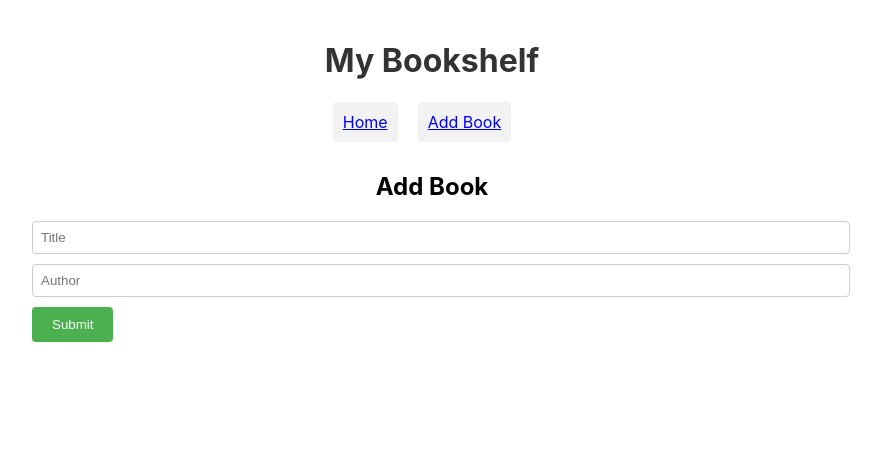
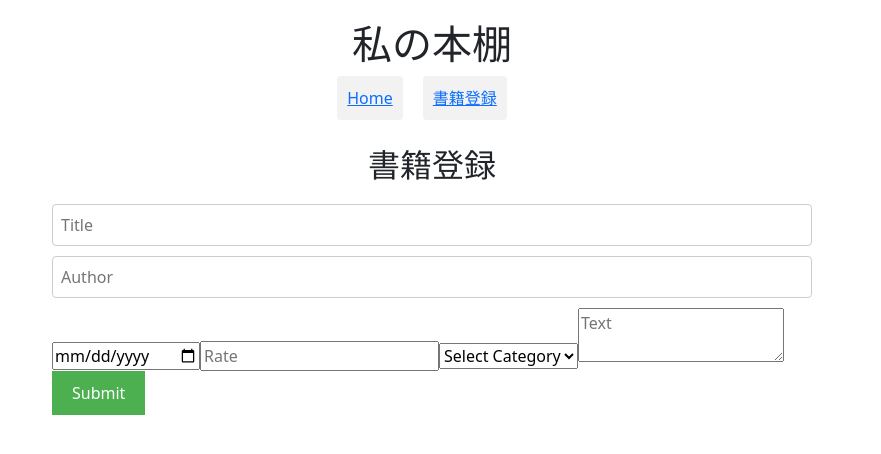
Before and after one commit to yukoshan/mybookshelffront, a React (Create React App) app: page /add in a window 1280 px wide. Shown: the top 454 px of the page, without its empty margins (208-1089 px from the left). Built offline with nearby package versions, Linux system fonts and the light colour scheme.

Commit message:
フィールド追加

```diff
--- a/src/App.jsx
+++ b/src/App.jsx
@@ -3,7 +3,6 @@ import { BrowserRouter as Router, Routes, Route, Link } from 'react-router-dom';
 import BookList from './components/BookList';
 import BookForm from './components/BookForm';
 import EditBookForm from './components/EditBookForm';
-// import DeleteButton from './components/DeleteButton';
 import './App.css'
 
 function App() {
@@ -28,14 +27,14 @@ function App() {
     return (
         <Router>
             <div className="App">
-                <h1>My Bookshelf</h1>
+                <h1>私の本棚</h1>
                 <nav>
                     <ul>
                         <li>
                             <Link to="/">Home</Link>
                         </li>
                         <li>
-                            <Link to="/add">Add Book</Link>
+                            <Link to="/add">書籍登録</Link>
                         </li>
                     </ul>
                 </nav>
--- a/src/components/BookForm.jsx
+++ b/src/components/BookForm.jsx
@@ -5,11 +5,15 @@ import './BookForm.css'
 function BookForm() {
     const [title, setTitle] = useState('');
     const [author, setAuthor] = useState('');
+    const [readingdate, setReadingdate] = useState('');
+    const [rate, setRate] = useState('');
+    const [category, setCategory] = useState('');
+    const [text, setText] = useState('');
     const navigate = useNavigate();
 
     const handleSubmit = (event) => {
         event.preventDefault();
-        const bookData = { title, author };
+        const bookData = { title, author, readingdate, rate, category, text };
 
         fetch('http://127.0.0.1:8000/api/books/', {
             method: 'POST',
@@ -24,7 +28,7 @@ function BookForm() {
 
     return (
         <div>
-            <h2>Add Book</h2>
+            <h2>書籍登録</h2>
             <form onSubmit={handleSubmit}>
                 <input
                     type="text"
@@ -38,6 +42,32 @@ function BookForm() {
                     onChange={(e) => setAuthor(e.target.value)}
                     placeholder="Author"
                 />
+                <input
+                    type="date"
+                    value={readingdate}
+                    onChange={(e) => setReadingdate(e.target.value)}
+                    placeholder="Reading Date"
+                />
+                <input
+                    type="number"
+                    value={rate}
+                    onChange={(e) => setRate(e.target.value)}
+                    placeholder="Rate"
+                />
+                <select
+                    value={category}
+                    onChange={(e) => setCategory(e.target.value)}
+                >
+                    <option value="">Select Category</option>
+                    <option value="novel">小説</option>
+                    <option value="essay">エッセイ</option>
+                    <option value="practical">実用書</option>
+                </select>
+                <textarea
+                    value={text}
+                    onChange={(e) => setText(e.target.value)}
+                    placeholder="Text"
+                />
                 <button type="submit">Submit</button>
             </form>
         </div>
--- a/src/components/BookList.jsx
+++ b/src/components/BookList.jsx
@@ -15,7 +15,7 @@ function BookList({ onDelete }) {
 
     return (
         <div>
-            <h2>Book List</h2>
+            <h2>書籍一覧</h2>
             <ul>
                 {books.map((book) => (
                     <li key={book.id}>
--- a/src/components/DeleteButton.jsx
+++ b/src/components/DeleteButton.jsx
@@ -3,7 +3,7 @@ import React from 'react';
 function DeleteButton({ id, onDelete }) {
     const handleClick = () => {
         // 削除の確認ダイアログを表示
-        const isConfirmed = window.confirm('Are you sure you want to delete this book?');
+        const isConfirmed = window.confirm('書籍を削除してよろしいですか?');
         if (isConfirmed) {
             // 削除が確認された場合、onDelete コールバックを呼び出す
             onDelete(id);
--- a/src/components/EditBookForm.jsx
+++ b/src/components/EditBookForm.jsx
@@ -7,6 +7,10 @@ function EditBookForm() {
     const { id } = useParams();
     const [title, setTitle] = useState('');
     const [author, setAuthor] = useState('');
+    const [readingdate, setReadingdate] = useState('');
+    const [rate, setRate] = useState('');
+    const [category, setCategory] = useState('');
+    const [text, setText] = useState('');
     const navigate = useNavigate();
 
     useEffect(() => {
@@ -16,12 +20,16 @@ function EditBookForm() {
             .then((data) => {
                 setTitle(data.title);
                 setAuthor(data.author);
+                setReadingdate(data.readingdate);
+                setRate(data.rate);
+                setCategory(data.category);
+                setText(data.text);
             });
     }, [id]);
 
     const handleSubmit = (event) => {
         event.preventDefault();
-        const bookData = { title, author };
+        const bookData = { title, author, readingdate, rate, category, text };
 
         fetch(`http://127.0.0.1:8000/api/books/${id}/`, {
             method: 'PUT',
@@ -50,6 +58,32 @@ function EditBookForm() {
                     onChange={(e) => setAuthor(e.target.value)}
                     placeholder="Author"
                 />
+                <input
+                    type="date"
+                    value={readingdate}
+                    onChange={(e) => setReadingdate(e.target.value)}
+                    placeholder="Reading Date"
+                />
+                <input
+                    type="number"
+                    value={rate}
+                    onChange={(e) => setRate(e.target.value)}
+                    placeholder="Rate"
+                />
+                <select
+                    value={category}
+                    onChange={(e) => setCategory(e.target.value)}
+                >
+                    <option value="">Select Category</option>
+                    <option value="novel">小説</option>
+                    <option value="essay">エッセイ</option>
+                    <option value="practical">実用書</option>
+                </select>
+                <textarea
+                    value={text}
+                    onChange={(e) => setText(e.target.value)}
+                    placeholder="Text"
+                />
                 <button type="submit">Update</button>
             </form>
         </div>
--- a/src/index.js
+++ b/src/index.js
@@ -3,6 +3,7 @@ import ReactDOM from 'react-dom/client';
 import './index.css';
 import App from './App';
 import reportWebVitals from './reportWebVitals';
+import 'bootstrap/dist/css/bootstrap.min.css';
 
 const root = ReactDOM.createRoot(document.getElementById('root'));
 root.render(
```
